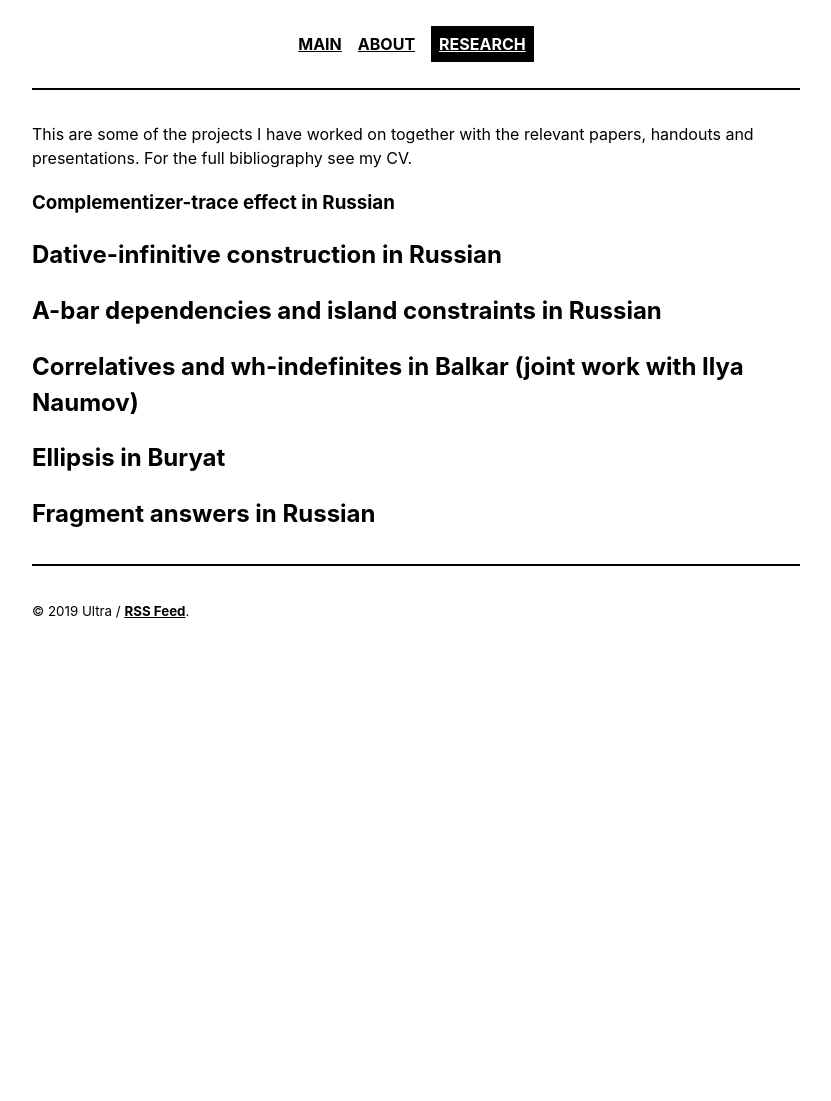
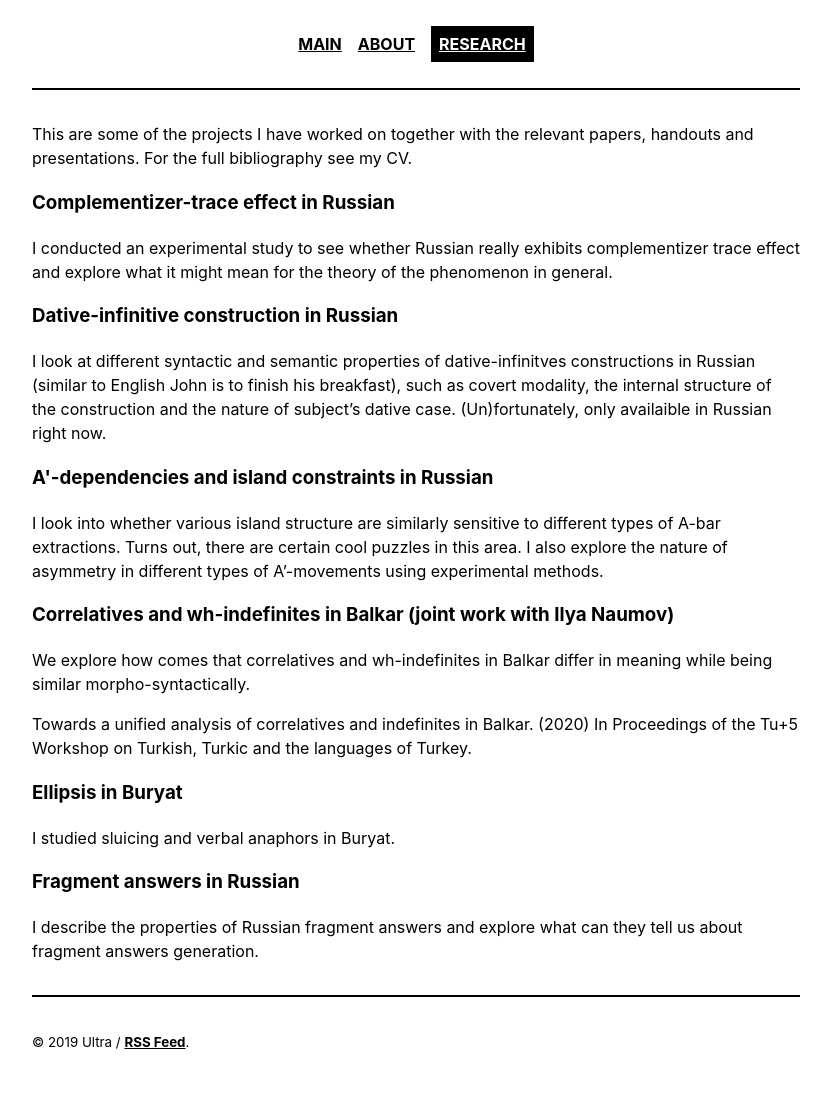
Before and after one commit to morgunova-katya/morgunova-katya.github.io, a Jekyll site: the page built from _pages/research.md, in a window 1280 px wide. Shown: the whole page, without its empty margins (224-1055 px from the left). Built offline with Jekyll 4.4.1, drawn with Linux system fonts in a browser that asks for light colours; before the commit the page ends 900 px from its top, so only the background shows below that.

Commit message:
Update research.md

```diff
--- a/_pages/research.md
+++ b/_pages/research.md
@@ -7,12 +7,26 @@ This are some of the projects I have worked on together with the relevant papers
 
 <h3> Complementizer-trace effect in Russian </h3>
 
-# Dative-infinitive construction in Russian
+I conducted an experimental study to see whether Russian really exhibits complementizer trace effect and explore what it might mean for the theory of the phenomenon in general.
 
-# A-bar dependencies and island constraints in Russian
+<h3> Dative-infinitive construction in Russian </h3>
 
-# Correlatives and wh-indefinites in Balkar (joint work with Ilya Naumov)
+I look at different syntactic and semantic properties of dative-infinitves constructions in Russian (similar to English John is to finish his breakfast), such as covert modality, the internal structure of the construction and the nature of subject's dative case. (Un)fortunately, only availaible in Russian right now.
 
-# Ellipsis in Buryat
+<h3> A'-dependencies and island constraints in Russian </h3>
 
-# Fragment answers in Russian
+I look into whether various island structure are similarly sensitive to different types of A-bar extractions. Turns out, there are certain cool puzzles in this area. I also explore the nature of asymmetry in different types of A'-movements using experimental methods.
+
+<h3> Correlatives and wh-indefinites in Balkar (joint work with Ilya Naumov) </h3>
+
+We explore how comes that correlatives and wh-indefinites in Balkar differ in meaning while being similar morpho-syntactically.
+
+Towards a unified analysis of correlatives and indefinites in Balkar. (2020) In Proceedings of the Tu+5 Workshop on Turkish, Turkic and the languages of Turkey.
+
+<h3> Ellipsis in Buryat </h3>
+
+I studied sluicing and verbal anaphors in Buryat.
+
+<h3> Fragment answers in Russian </h3>
+
+I describe the properties of Russian fragment answers and explore what can they tell us about fragment answers generation.
```
